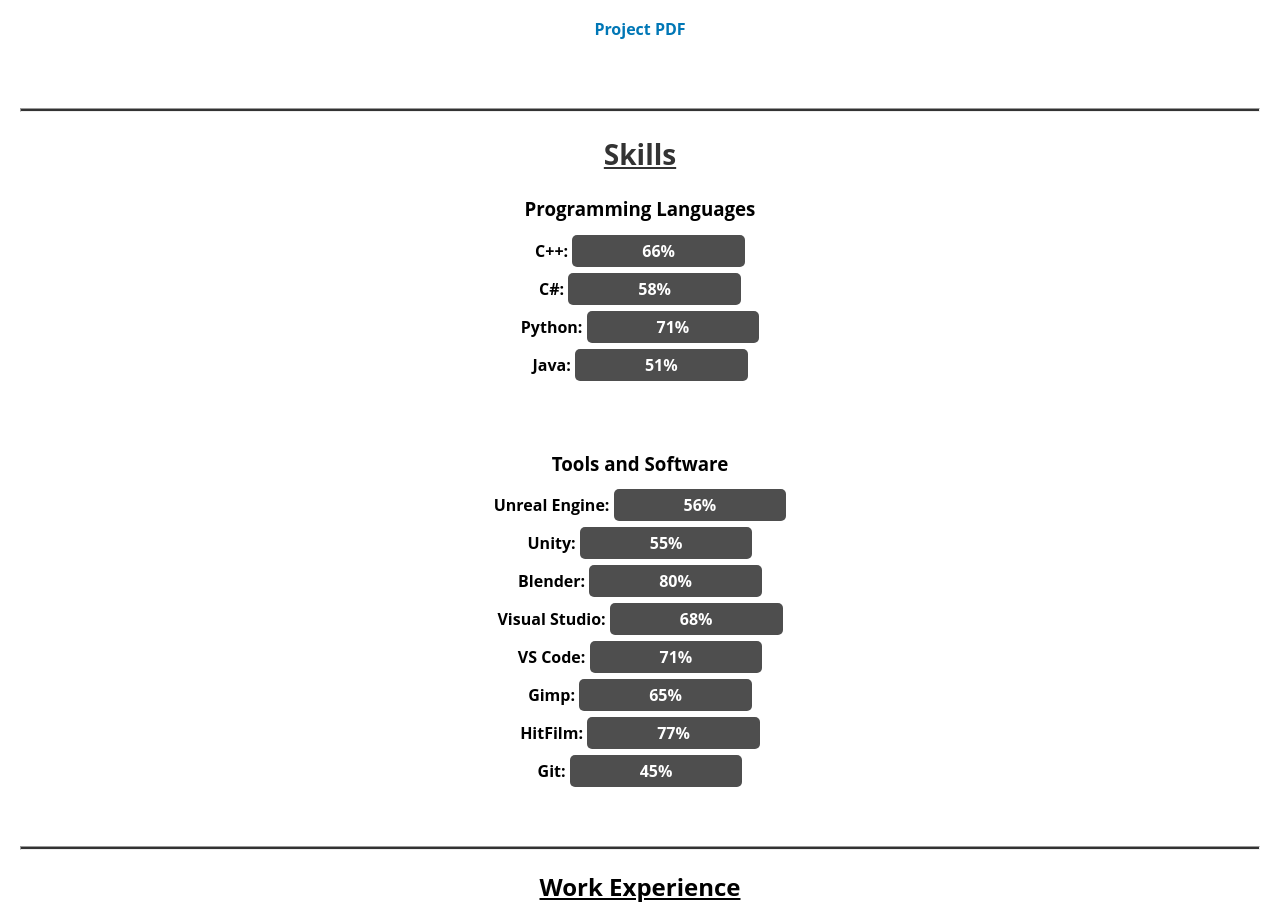
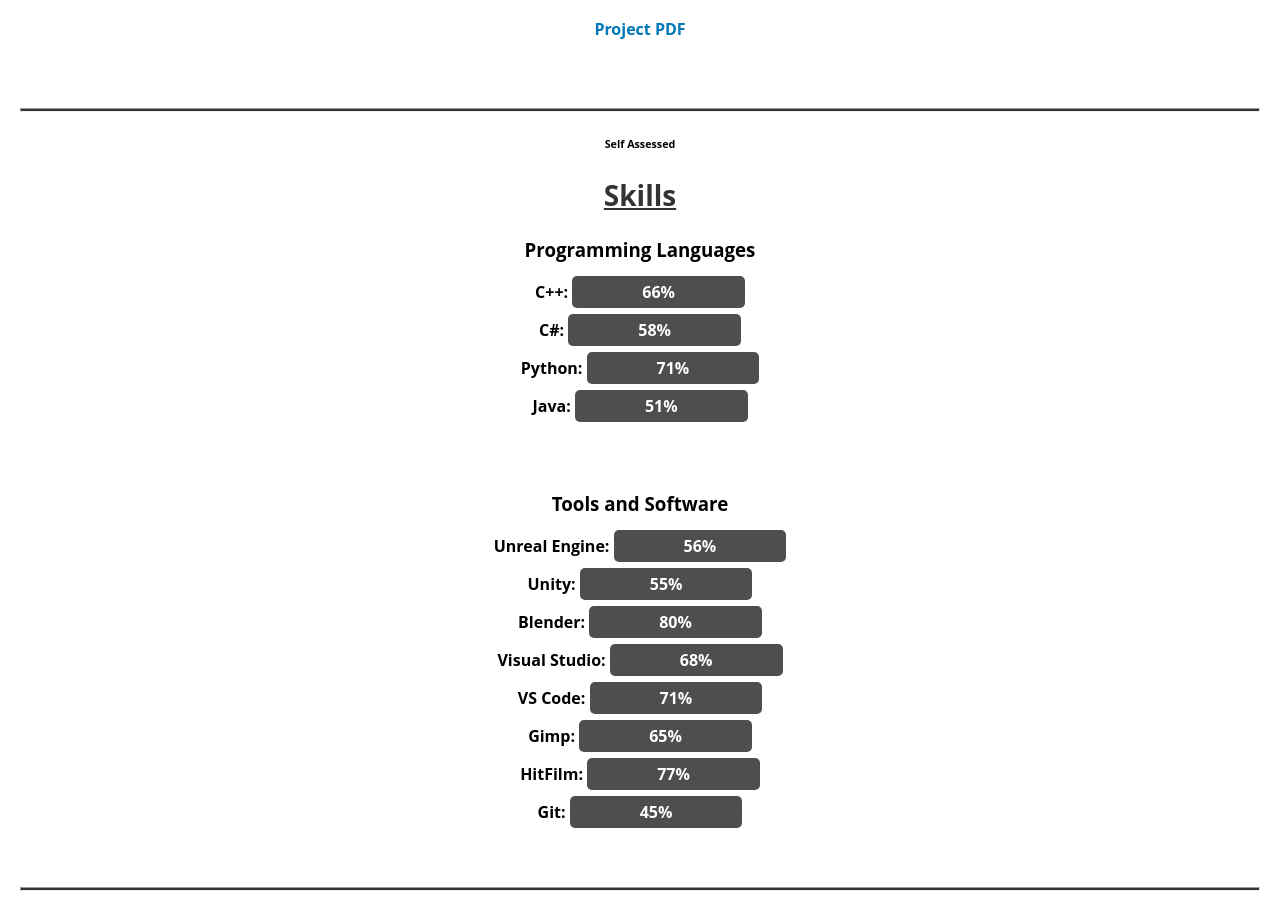
Before and after one commit to OfficialNilabh/OfficialNilabh.github.io, a plain HTML site: page index.html in a window 1280 px wide. Shown: the part 980-1888 px from the top of the page. Drawn offline with Linux system fonts and the light colour scheme.

Commit message:
Update index.html

```diff
--- a/index.html
+++ b/index.html
@@ -52,6 +52,7 @@
     </section>
     <section id="skills">
         <hr>
+        <h6>Self Assessed</h6>
         <h2 class="center-align"><u>Skills</u></h2>
         <h3>Programming Languages</h3>
         <p class="center-align"><strong>C++</strong>: <span class="progress">66%</span></p>
```
